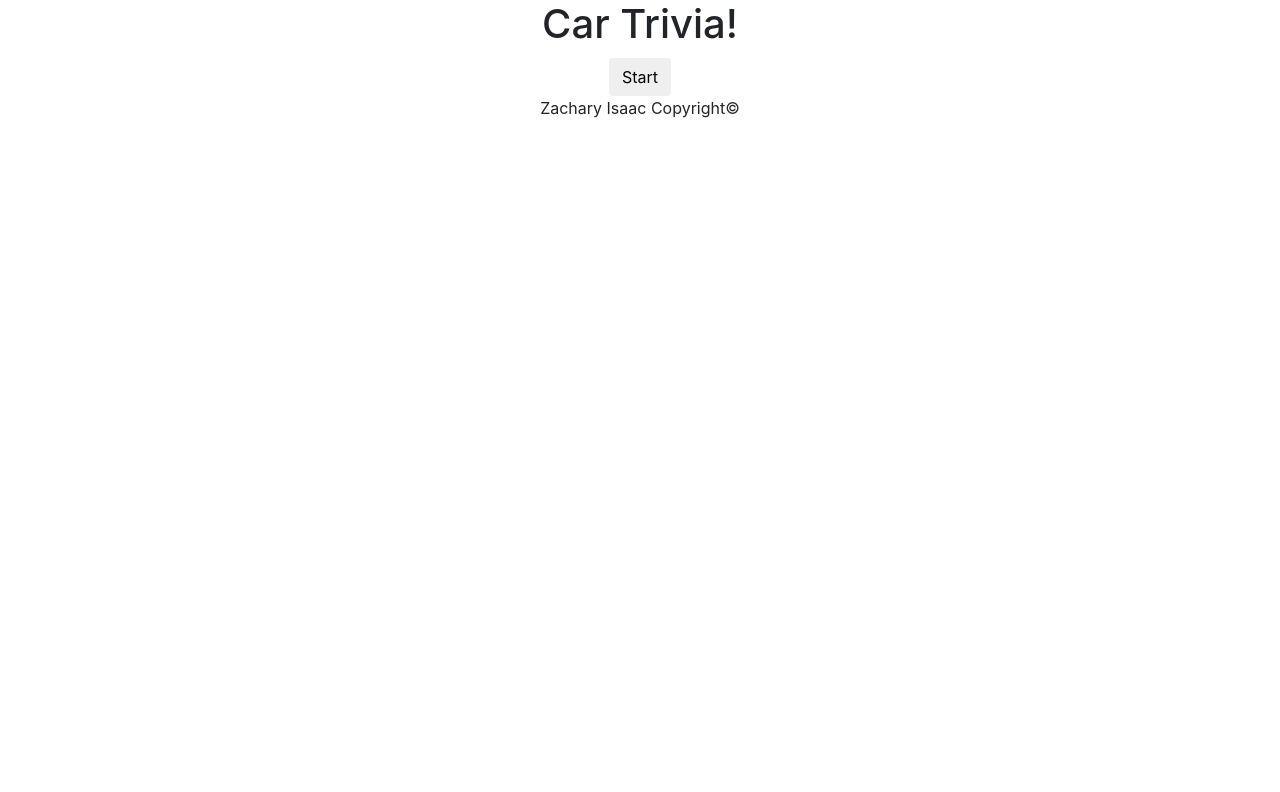
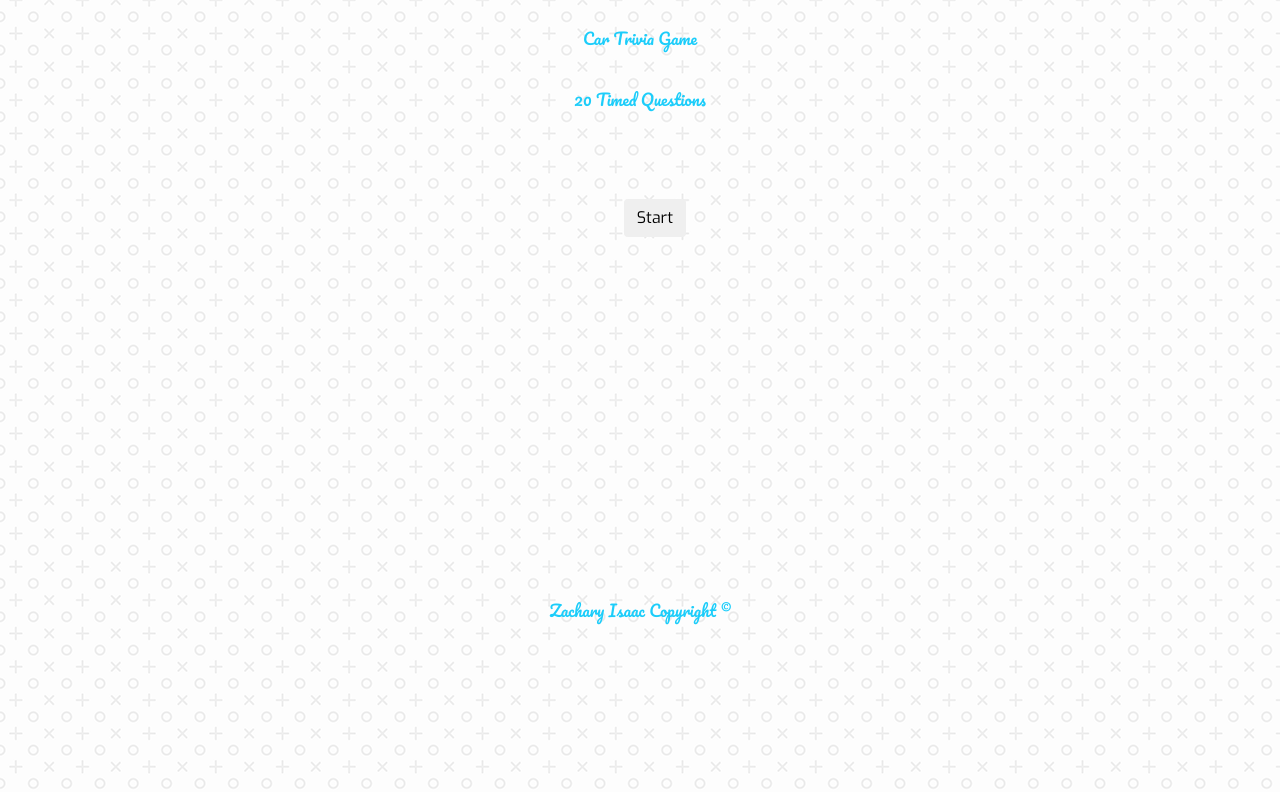
Before and after one commit to zachisaac/trivia-game, a plain HTML site: page index.html in a window 1280 px wide. Shown: the top 792 px of the page. Drawn offline with nearby package versions, Linux system fonts and the light colour scheme.

Commit message:
Sixth Commit/She's Functional

```diff
--- /dev/null
+++ b/assets/css/reset.css
@@ -0,0 +1,48 @@
+/* http://meyerweb.com/eric/tools/css/reset/
+   v2.0 | 20110126
+   License: none (public domain)
+*/
+
+html, body, div, span, applet, object, iframe,
+h1, h2, h3, h4, h5, h6, p, blockquote, pre,
+a, abbr, acronym, address, big, cite, code,
+del, dfn, em, img, ins, kbd, q, s, samp,
+small, strike, strong, sub, sup, tt, var,
+b, u, i, center,
+dl, dt, dd, ol, ul, li,
+fieldset, form, label, legend,
+table, caption, tbody, tfoot, thead, tr, th, td,
+article, aside, canvas, details, embed,
+figure, figcaption, footer, header, hgroup,
+menu, nav, output, ruby, section, summary,
+time, mark, audio, video {
+	margin: 0;
+	padding: 0;
+	border: 0;
+	font-size: 100%;
+	font: inherit;
+	vertical-align: baseline;
+}
+/* HTML5 display-role reset for older browsers */
+article, aside, details, figcaption, figure,
+footer, header, hgroup, menu, nav, section {
+	display: block;
+}
+body {
+	line-height: 1;
+}
+ol, ul {
+	list-style: none;
+}
+blockquote, q {
+	quotes: none;
+}
+blockquote:before, blockquote:after,
+q:before, q:after {
+	content: '';
+	content: none;
+}
+table {
+	border-collapse: collapse;
+	border-spacing: 0;
+}
--- a/assets/css/style.css
+++ b/assets/css/style.css
@@ -0,0 +1,40 @@
+/*Car Trivia Game*/
+
+body {
+    background-image: url(../images/tic-tac-toe.png);
+}
+
+h1 {
+    color: rgb(28, 205, 250);
+    margin: 30px;
+    font-family: 'Pacifico', cursive;
+}
+
+h3 {
+    color: rgb(28, 205, 250);
+    margin: 15px;
+    font-family: 'Pacifico', cursive;
+}
+
+.timer-div {
+    color: rgb(250, 49, 49);
+    margin: 15px;
+    font-family: 'Exo', sans-serif;
+}
+
+.question-div {
+    margin: 15px;
+    font-family: 'Exo', sans-serif;
+}
+
+.content-div {
+    margin: 15px;
+    font-family: 'Exo', sans-serif;
+
+}
+
+footer {
+    color: rgb(28, 205, 250);
+    margin: 350px;
+    font-family: 'Pacifico', cursive;
+}
--- a/index.html
+++ b/index.html
@@ -6,10 +6,13 @@
     <meta name="viewport" content="width=device-width, initial-scale=1.0">
     <meta http-equiv="X-UA-Compatible" content="ie=edge">
     <title>Trivia Game</title>
+    <!--Fonts-->
+    <link href="https://fonts.googleapis.com/css?family=Exo|Pacifico" rel="stylesheet">
     <!--Bootstrap CDN-->
     <link rel="stylesheet" href="https://stackpath.bootstrapcdn.com/bootstrap/4.1.3/css/bootstrap.min.css" integrity="sha384-MCw98/SFnGE8fJT3GXwEOngsV7Zt27NXFoaoApmYm81iuXoPkFOJwJ8ERdknLPMO"
         crossorigin="anonymous">
     <!--CSS Link-->
+    <link rel="stylesheet" href="assets/css/reset.css">
     <link rel="stylesheet" href="assets/css/style.css">
 </head>
 
@@ -17,7 +20,12 @@
     <div class="container background">
         <div class="row">
             <div class="col-md-12 title-div text-center">
-                        <h1>Car Trivia!</h1>
+                <h1>Car Trivia Game</h1>
+            </div>
+        </div>
+        <div class="row">
+            <div class="col-md-12 title-div text-center">
+                <h3>20 Timed Questions</h3>
             </div>
         </div>
         <div class="row">
@@ -36,7 +44,7 @@
     <!--Footer-->
     <div class="row">
         <div class="col-12 text-center page-text">
-                    <footer>Zachary Isaac Copyright&copy;</footer>
+            <footer>Zachary Isaac Copyright &copy;</footer>
         </div>
     </div>
 
```
Also changed, not shown: assets/images/country-quilt-dark.png (added), assets/images/tic-tac-toe.png (added). Lines whose indentation alone changed are shown as unchanged.
